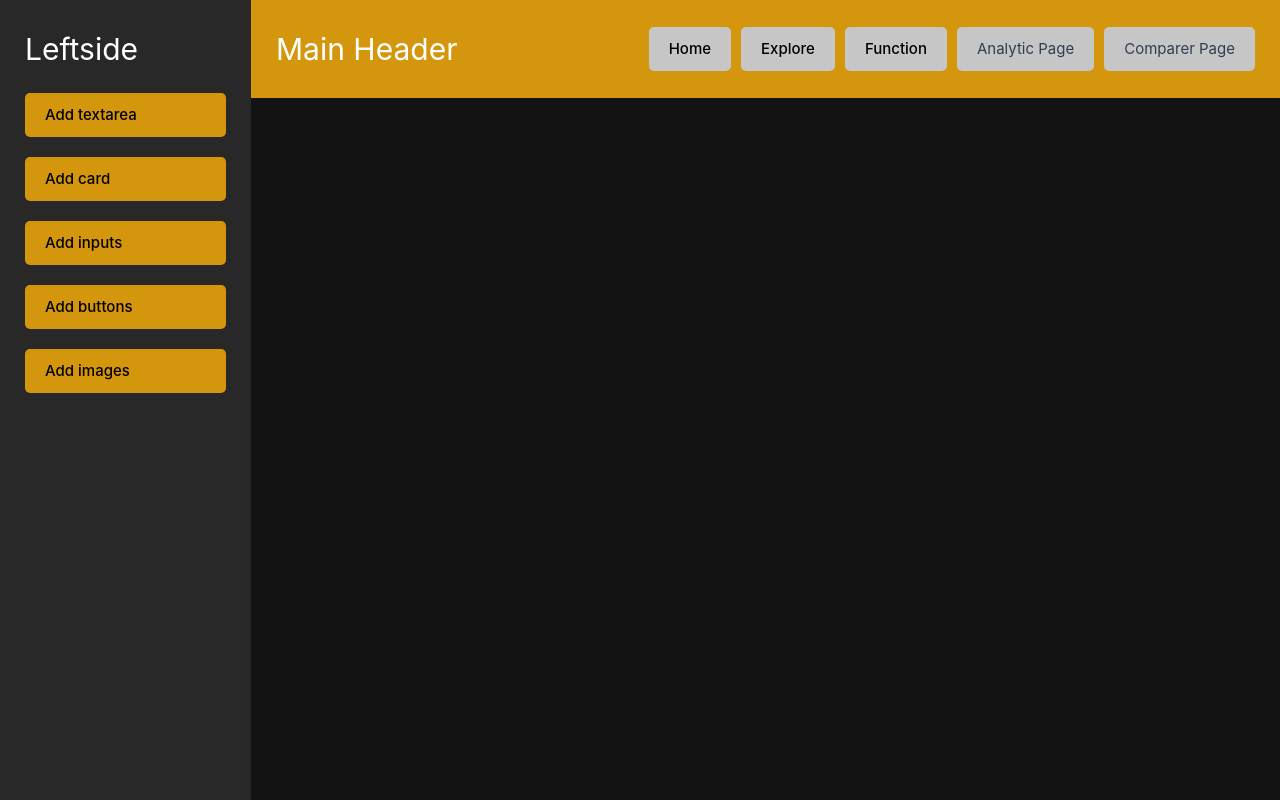
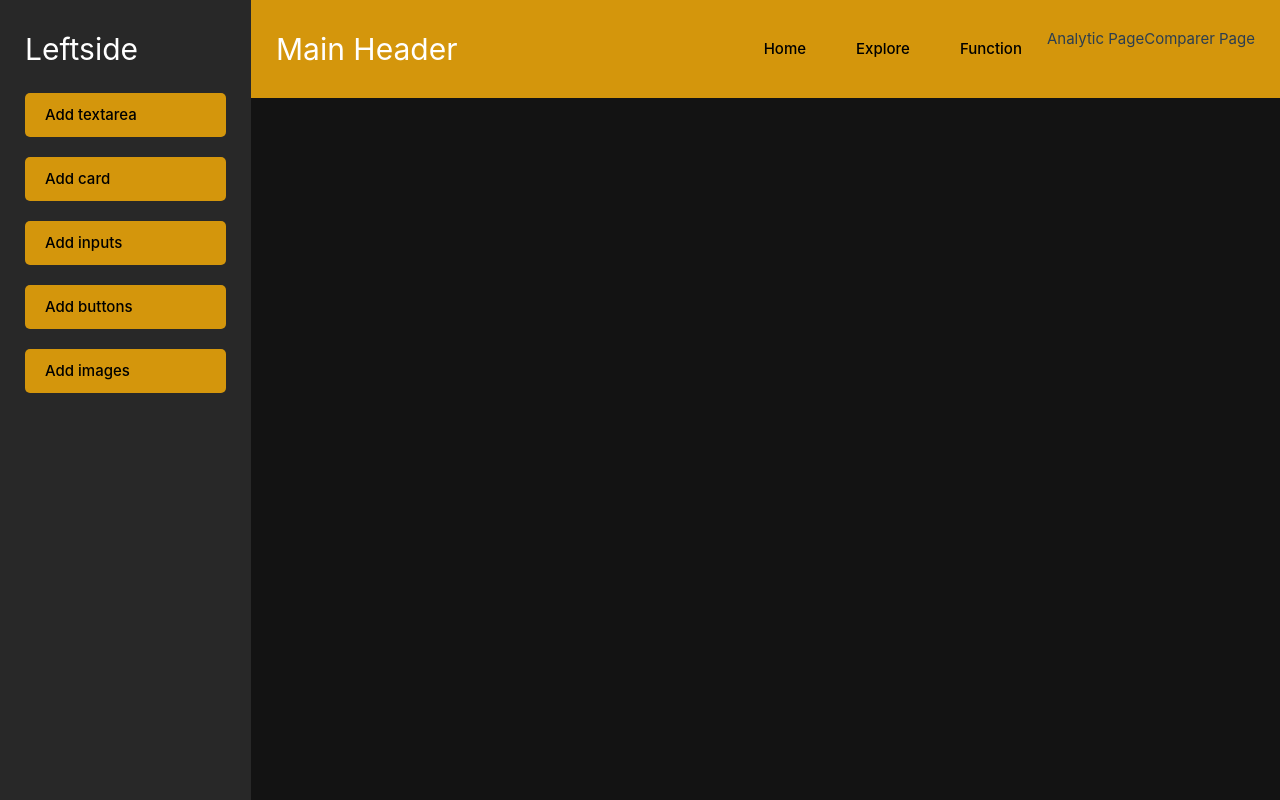
Before and after one commit to MuhammadUmair555/LearnVue, a Vue app: page / in a window 1280 px wide. Built offline with nearby package versions, Linux system fonts and the light colour scheme.

Commit message:
ui fix
ui fix

```diff
--- a/src/assets/style.scss
+++ b/src/assets/style.scss
@@ -21,7 +21,10 @@ p{
     width: 100%;
   }
   .router-link-active{
-    background-color: red;
+    background-color: #282828;
+    padding: 10px 25px;
+    color: #fff !important;
+    border-radius: 5px;
   }
   .header{
     background-color: #d4960c;
@@ -33,26 +36,28 @@ p{
     .leftTabs ul{
         padding: 0;
         display: flex;
-        gap: 10px;
+        gap: 0px;
 
         li{
             list-style-type: none;
-            background-color: #c6c6c6;
+            background-color: transparent;
             margin-top: 0;
             border-radius: 5px;
-             padding: 10px 20px;
+            //  padding: 10px 20px;
 
 
             a{
               // padding: 10px 20px;
               text-decoration: none;
+              padding: 10px 25px;
+              display: block;
               font-weight: 500;
               color: #000;
 
             }
         }
         li:hover{
-            background-color: #282828;
+            // background-color: #282828;
             cursor: pointer;
            a{
             color: #c6c6c6;
```
